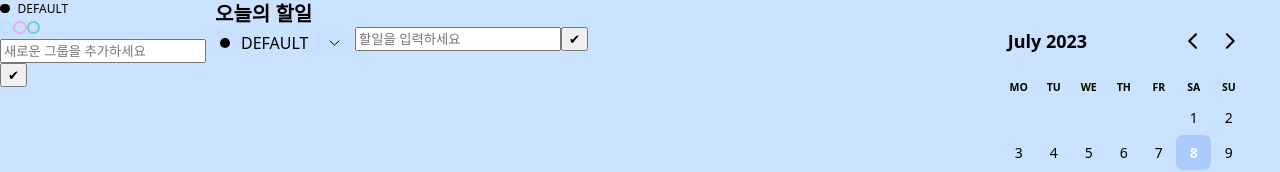
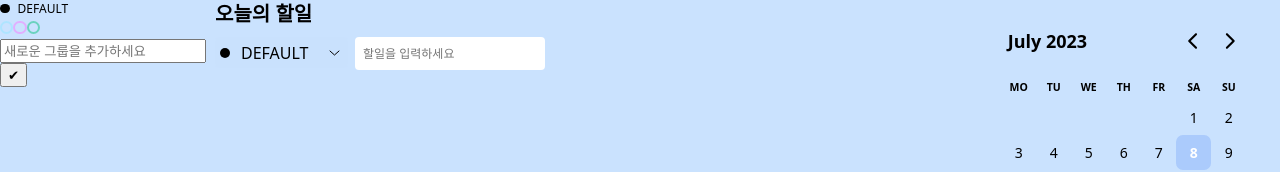
Before and after one commit to cheonyeji/willing, a React (Create React App) app: page / in a window 1280 px wide. Shown: the top 172 px of the page. Built offline with nearby package versions, Linux system fonts and the light colour scheme.

Commit message:
css styling

```diff
--- a/src/components/toDo/NewToDo.tsx
+++ b/src/components/toDo/NewToDo.tsx
@@ -38,14 +38,13 @@ function NewToDo() {
         setSelectedGroupId={setSelectedGroupId}
       />
       <form onSubmit={sumbitHandler}>
-        <input
+        <Input
           type="text"
           name="todoInput"
           placeholder="할일을 입력하세요"
           ref={todoInputRef}
           autoComplete="off"
         />
-        <button type="submit">✔</button>
       </form>
     </Wrapper>
   );
@@ -55,4 +54,16 @@ export default NewToDo;
 
 const Wrapper = styled.div`
   display: flex;
+  padding: 10px 0;
 `;
+
+const Input = styled.input`
+  border: none;
+  padding: 8px;
+  font-size: 12px;
+  border-radius: 4px;
+  &:focus {
+    outline: none;
+    background-color: #00000012;
+  }
+`;
```
